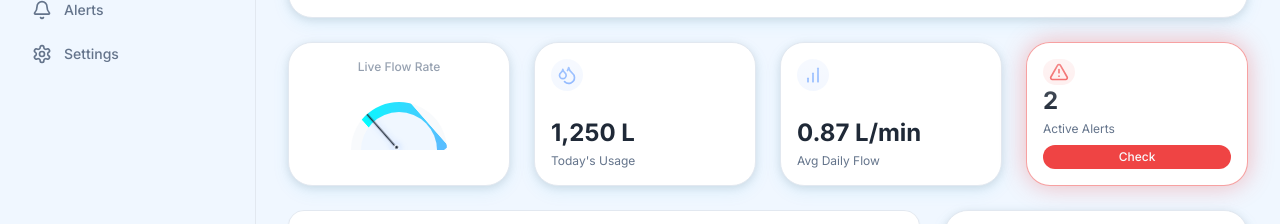
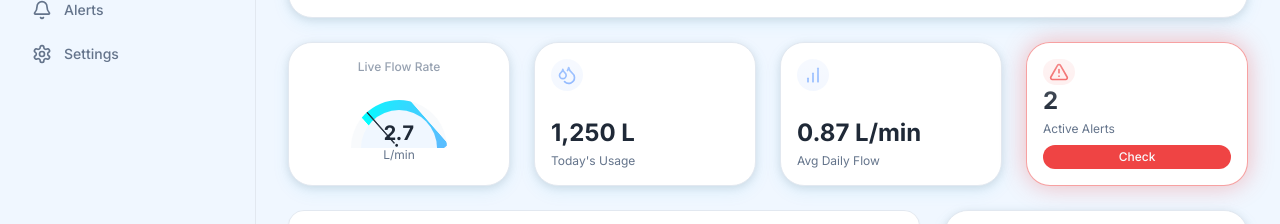
Before and after one commit to abhi24me/AquaTrack, a Next.js app: page /dashboard in a window 1280 px wide. Shown: the part 240-464 px from the top of the page. Built offline with nearby package versions, Linux system fonts and the light colour scheme.

Commit message:
now you made it worst, and the data points is also dissapeared, are you

```diff
--- a/src/app/dashboard/page.tsx
+++ b/src/app/dashboard/page.tsx
@@ -47,10 +47,8 @@ export default function Home() {
   useEffect(() => {
     const interval = setInterval(() => {
       setFlowRate((prevRate) => {
-        // More realistic fluctuation
-        const change = (Math.random() - 0.5) * 0.2; // Smaller, smoother changes
+        const change = (Math.random() - 0.5) * 0.2;
         let newRate = prevRate + change;
-        // Add a gentle "drift"
         newRate += (Math.sin(Date.now() / 3000) * 0.1);
         return parseFloat(Math.max(0.5, Math.min(newRate, 9.5)).toFixed(1));
       });
@@ -89,10 +87,10 @@ export default function Home() {
       {/* Quick Stats Grid */}
       <div className="grid grid-cols-2 gap-4 md:grid-cols-4 md:gap-6">
         <div className="elevated-card flex h-32 flex-col items-center justify-center p-4 md:h-36">
-          <p className="mb-2 text-xs font-medium text-muted-foreground">
+          <p className="mb-1 text-center text-xs font-medium text-muted-foreground">
             Live Flow Rate
           </p>
-          <Gauge value={flowRate} showValue={false} />
+          <Gauge value={flowRate} showValue={true} />
         </div>
         {currentQuickStats.map((stat, index) => (
           <div
--- a/src/components/charts/gauge.tsx
+++ b/src/components/charts/gauge.tsx
@@ -58,7 +58,7 @@ export function Gauge({ value, size = 'medium', showValue = true }: GaugeProps)
         >
           <GaugePointer
             className={cn(
-              'h-[4.5rem] w-[4.5rem] fill-foreground text-foreground animate-breathing-glow',
+              'h-[4.5rem] w-[4.5rem] fill-foreground text-foreground',
               {
                 'h-16 w-16': size === 'small',
                 'h-24 w-24': size === 'large',
--- a/tailwind.config.ts
+++ b/tailwind.config.ts
@@ -76,19 +76,10 @@ export default {
             height: '0',
           },
         },
-        'breathing-glow': {
-          '0%, 100%': {
-            filter: 'drop-shadow(0 0 2px hsl(var(--primary) / 0.4))',
-          },
-          '50%': {
-            filter: 'drop-shadow(0 0 6px hsl(var(--primary) / 0.8))',
-          },
-        }
       },
       animation: {
         'accordion-down': 'accordion-down 0.2s ease-out',
         'accordion-up': 'accordion-up 0.2s ease-out',
-        'breathing-glow': 'breathing-glow 3s ease-in-out infinite',
       },
     },
   },
```
